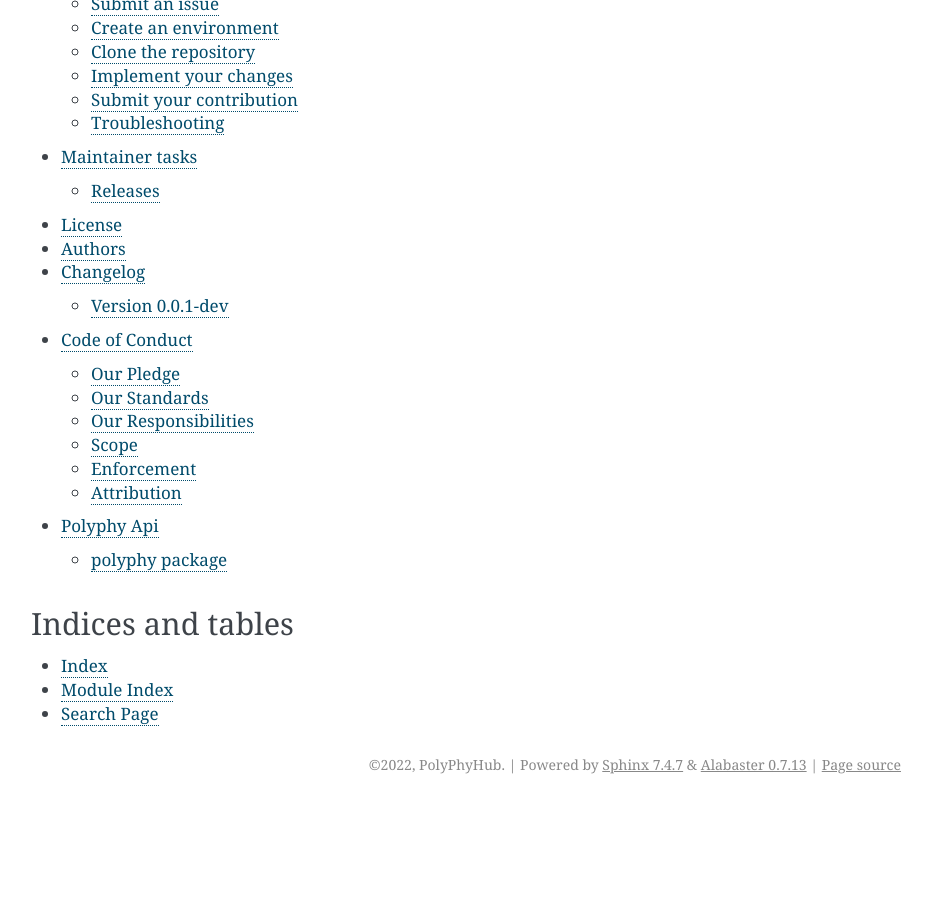
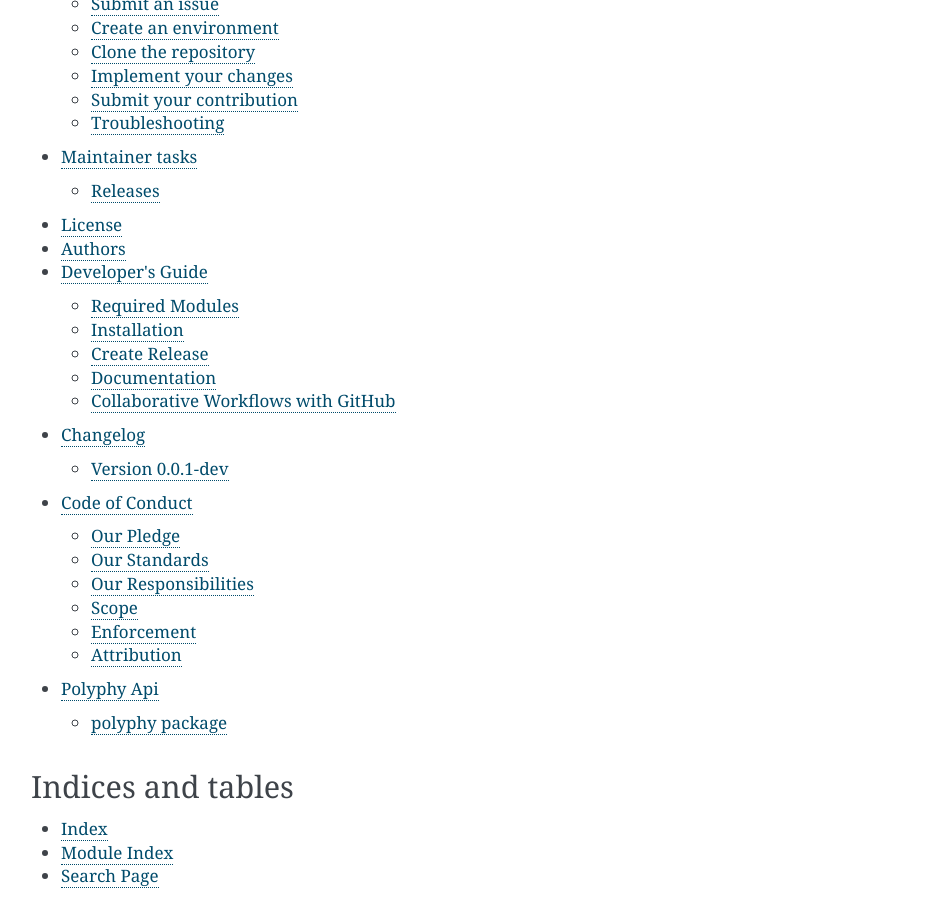
Before and after one commit to PolyPhyHub/PolyPhy, a Sphinx documentation site: the page built from docs/index.rst, in a window 1280 px wide and 900 px high, scrolled down 774 px. Shown: the whole window, without its empty margins (339-1271 px from the left). Built offline with Sphinx 7.4.7, drawn with Linux system fonts in a browser that asks for light colours; the version number is read from the project's files by our own code; before the commit the page ends 1578 px from its top, so only the background shows below that; some of the changed lines change nothing that is shown.

Commit message:
Add developer docs

```diff
--- /dev/null
+++ b/docs/developer.rst
@@ -0,0 +1,191 @@
+=================
+Developer's guide
+=================
+
+1. Quickstart by forking the main repository https://github.com/PolyPhyHub/PolyPhy
+2. Clone your copy of the repository
+
+    - Using https ``git clone https://github.com/[YourUsername]/polyphy.git``
+    - Using ssh ``git clone git@github.com:[YourUsername]/polyphy.git``
+
+3. Link or point your cloned copy to the main repository. (I always name it upstream)
+
+    - ``git remote add upstream https://github.com/PolyPhyHub/PolyPhy.git``
+
+5. Check/confirm your settings using ``git remote -v``
+
+::
+
+    origin	git@github.com:[YourUsername]/polyphy.git (fetch)
+    origin	git@github.com:[YourUsername]/polyphy.git (push)
+    upstream	https://github.com/PolyPhyHub/PolyPhy.git (fetch)
+    upstream	https://github.com/PolyPhyHub/PolyPhy.git (push)
+
+6. Install the package from the main directory.
+use `-U or --upgrade` to upgrade or overwrite any previously installed versions.
+
+::
+
+    pip install . -U
+
+7. Check if the package was installed
+
+::
+
+    polyphy -v
+
+Required Modules
+================
+
+You will need Python 3.8+
+Make sure the required modules are installed: ``Pip install -r requirements.txt``
+
+Developers need to install these extra packages.
+
+::
+
+   pip install codecov
+   pip install coverage
+   pip install flake8
+   pip install matplotlib
+   pip install numpy
+   pip install pylint
+   pip install pytest
+   pip install pytest-cov
+   pip install pytest-xdist
+   pip install setuptools
+   pip install sphinx
+   pip install taichi
+   pip install toml
+   pip install tox
+   pip install yapf
+
+Installation
+============
+
+Either install from source as
+
+.. code-block:: bash
+
+  pip install . --upgrade
+  or
+  pip install . -U
+  or
+  python setup.py install
+
+or install in development mode.
+
+.. code-block:: bash
+
+  python setup.py develop
+  or
+  pip install -e .
+
+
+For more about `installing`_ refer to the python setuptools `documentation`_.
+
+you can also install from Git.
+
+.. code-block:: bash
+
+  # Local repository
+  pip install git+file:///path/to/your/git/repo #  test a PIP package located in a local git repository
+  pip install git+file:///path/to/your/git/repo@branch  # checkout a specific branch by adding @branch_name at the end
+
+  # Remote GitHub repository
+  pip install git+git://github.com/myuser/myproject  #  package from a GitHub repository
+  pip install git+git://github.com/myuser/myproject@my_branch # github repository Specific branch
+
+
+Running tests locally
+^^^^^^^^^^^^^^^^^^^^^
+
+From the source top-level directory, Use Pytest as examples below
+
+.. code-block:: sh
+
+  $   pytest -v # All tests
+
+Using tox
+
+.. code-block:: sh
+
+  $   tox # will download the dependencies you have specified, build the package, install it in a virtual environment and run the tests using pytest.
+
+
+Style Guide for Python Code
+---------------------------
+
+Use ``yapf -d --recursive polyphy/ --style=.style.yapf`` to check style.
+
+Use ``yapf -i --recursive polyphy/ --style=.style.yapf`` refactor style
+
+Continuous Integration
+^^^^^^^^^^^^^^^^^^^^^^
+
+The main GitHub repository runs the test on GitHub Actions (Ubuntu-latest and Ubuntu 20.04).
+
+Pull requests submitted to the repository will automatically be tested using
+these systems and results reported in the ``checks`` section of the pull request
+page.
+
+
+Create Release
+==============
+
+Start
+^^^^^
+
+1. **Run the tests**.
+2. Update ``CHANGELOG.rst`` with major updates since the last release
+3. Update the version number `bumpversion release` or provide a version as `bumpversion --new-version 3.1.0`
+4. On Github draft a release with the version changes. Provide a version as tag and publish.
+5. After the release, update the version to dev, run `bumpversion patch`
+
+Release on Test PyPi and PyPi is handled by Github actions using tox.
+
+::
+
+    git push upstream main
+    git push upstream --tags
+
+Documentation
+=============
+
+We are using `Sphinx`_ and `Read the Docs`_. for the documentation.
+For documentation refer to the `README under the tox section`_
+
+
+Collaborative Workflows with GitHub
+===================================
+
+This will update your `.git/config` to point to your repository copy of the Polyphy as `remote "origin"`
+To fetch pull requests you can add `fetch = +refs/pull/*/head:refs/remotes/origin/pr/*` to your `.git/config` as below.
+.. code-block:: bash
+
+  [remote "upstream"]
+  url = https://github.com/PolyPhyHub/PolyPhy.git
+  fetch = +refs/heads/*:refs/remotes/upstream/*
+  # To fetch pull requests add
+  fetch = +refs/pull/*/head:refs/remotes/origin/pr/*
+
+Fetch upstream main and create a branch to add the contributions to.
+
+.. code-block:: bash
+
+  git fetch upstream
+  git checkout main
+  git reset --hard upstream/main
+  git checkout -b [new-branch-to-fix-issue]
+
+Please read the `contribution`_ docs.
+
+.. _AppVeyor: https://www.appveyor.com/
+.. _codecov: https://codecov.io/
+.. _documentation: https://pythonhosted.org/an_example_pypi_project/setuptools.html
+.. _installing: https://docs.python.org/3/install/index.html
+.. _Read The Docs: https://readthedocs.org/
+.. _setup tools: https://pythonhosted.org/an_example_pypi_project/setuptools.html
+.. _README under the tox section: readme.html#Tox
+.. _contribution: contributing.html
+.. _Sphinx: http://www.sphinx-doc.org/en/stable/
--- a/docs/index.rst
+++ b/docs/index.rst
@@ -33,6 +33,7 @@
    Contributions & Help <contributing>
    License <license>
    Authors <authors>
+   Developer's Guide <developer>
    Changelog <changelog>
    Code of Conduct <code_of_conduct>
    Polyphy Api <api/modules>
```
Also changed, not shown: 1 other file.
